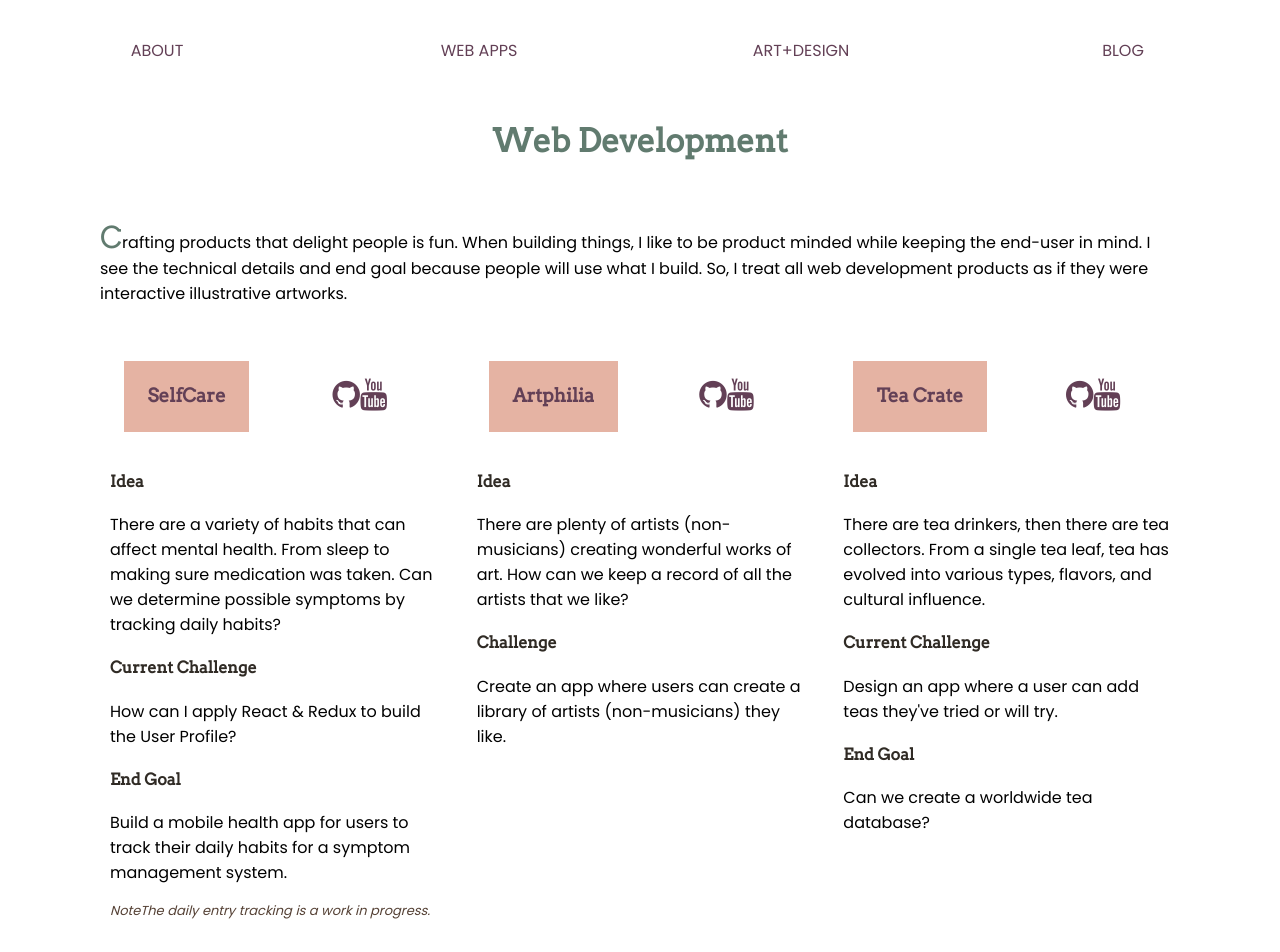
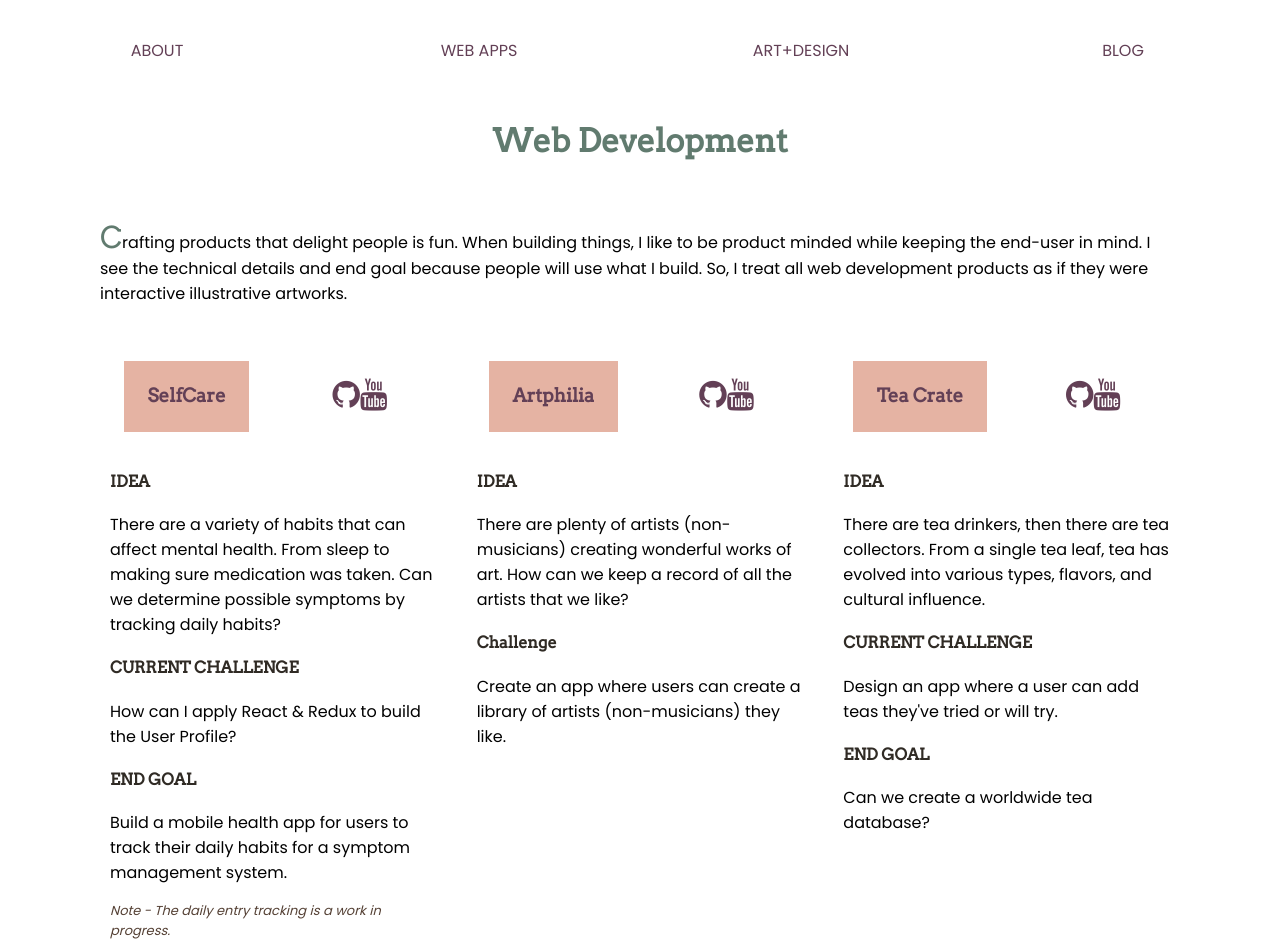
Before and after one commit to christinetran825/tofukid-website, a React (Create React App) app: page /web_development in a window 1280 px wide. Shown: the top 952 px of the page. Built offline with nearby package versions, Linux system fonts and the light colour scheme.

Commit message:
changed sub headings to all caps;

```diff
--- a/src/components/WebApps.js
+++ b/src/components/WebApps.js
@@ -15,13 +15,13 @@ class WebApps extends Component {
             </div>
           </div>
           <div className="details">
-            <h4>Idea</h4>
+            <h4>IDEA</h4>
             <p>There are a variety of habits that can affect mental health. From sleep to making sure medication was taken. Can we determine possible symptoms by tracking daily habits?</p>
-            <h4>Current Challenge</h4>
+            <h4> CURRENT CHALLENGE</h4>
             <p>How can I apply React & Redux to build the User Profile?</p>
-            <h4>End Goal</h4>
+            <h4>END GOAL</h4>
             <p>Build a mobile health app for users to track their daily habits for a symptom management system.</p>
-            <p className="notes">NoteThe daily entry tracking is a work in progress.</p>
+            <p className="notes">Note - The daily entry tracking is a work in progress.</p>
           </div>
         </div>
 
@@ -36,7 +36,7 @@ class WebApps extends Component {
             </div>
           </div>
           <div className="details">
-            <h4>Idea</h4>
+            <h4>IDEA</h4>
             <p>There are plenty of artists (non-musicians) creating wonderful works of art. How can we keep a record of all the artists that we like?</p>
             <h4>Challenge</h4>
             <p>Create an app where users can create a library of artists (non-musicians) they like.</p>
@@ -54,11 +54,11 @@ class WebApps extends Component {
             </div>
           </div>
           <div className="details">
-            <h4>Idea</h4>
+            <h4>IDEA</h4>
             <p>There are tea drinkers, then there are tea collectors. From a single tea leaf, tea has evolved into various types, flavors, and cultural influence.</p>
-            <h4>Current Challenge</h4>
+            <h4>CURRENT CHALLENGE</h4>
             <p>Design an app where a user can add teas they've tried or will try.</p>
-            <h4>End Goal</h4>
+            <h4>END GOAL</h4>
             <p>Can we create a worldwide tea database?</p>
           </div>
         </div>
@@ -74,7 +74,7 @@ class WebApps extends Component {
             </div>
           </div>
           <div className="details">
-            <h4>Idea</h4>
+            <h4>IDEA</h4>
             <p>I like vegetables. I chose a fun seed website to practice my CLI skills.</p>
             <h4>Challenge</h4>
             <p>Build a CLI Gem using Nokogiri and Ruby.</p>
```
